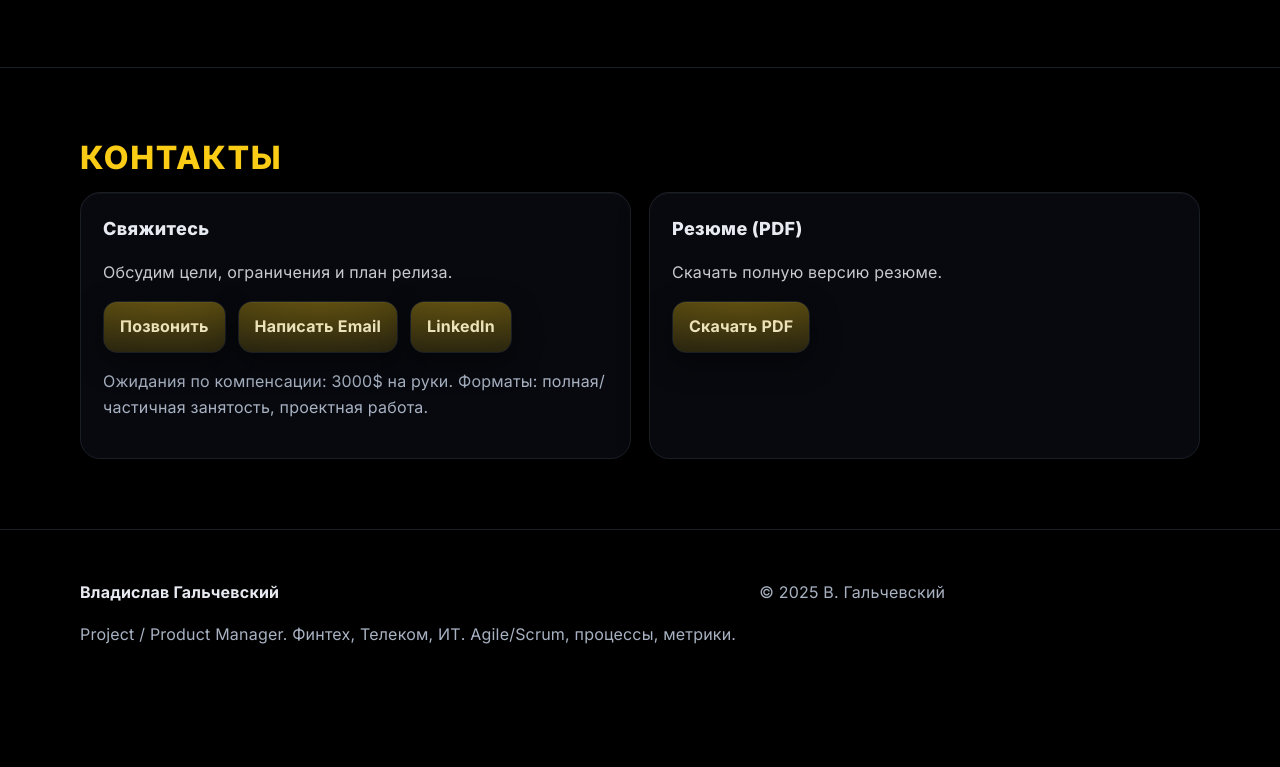
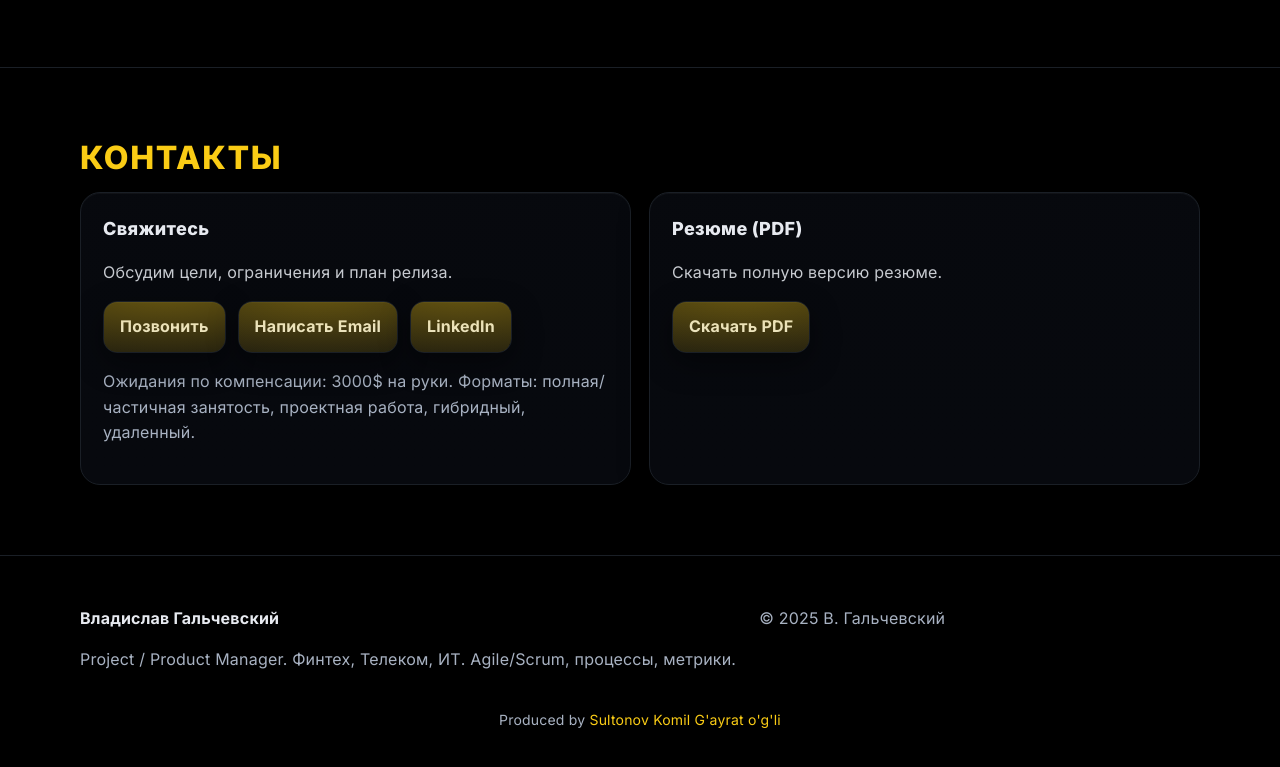
Before and after one commit to kayoooma/project_manager_Vladislav, a plain HTML site: page index.html in a window 1280 px wide. Shown: the part 4259-5026 px from the top of the page. Before the commit the page ends 4972 px from the top, so only its background shows below. Drawn offline with Linux system fonts and the light colour scheme; no server answers.

Commit message:
Update index.html
добавил linkedin ссылку и produce by, и форматы работы: гибридная и удалённая

```diff
--- a/index.html
+++ b/index.html
@@ -392,9 +392,9 @@
           <div style="display:flex; gap:12px; flex-wrap:wrap; margin:10px 0 14px">
             <a class="cta" href="tel:+998909900608" onmousemove="btnHover(event)" onmouseleave="btnLeave(event)"><span data-i18n="contacts.contact.call">Позвонить</span></a>
             <a class="cta" href="mailto:galchevsky.v.i@gmail.com" onmousemove="btnHover(event)" onmouseleave="btnLeave(event)"><span data-i18n="contacts.contact.email">Написать Email</span></a>
-            <a class="cta" href="#" onmousemove="btnHover(event)" onmouseleave="btnLeave(event)"><span data-i18n="contacts.contact.linkedin">LinkedIn</span></a>
+            <a class="cta" href="https://www.linkedin.com/in/galchevsky?utm_source=share&utm_campaign=share_via&utm_content=profile&utm_medium=ios_app" onmousemove="btnHover(event)" onmouseleave="btnLeave(event)"><span data-i18n="contacts.contact.linkedin">LinkedIn</span></a>
           </div>
-          <p class="muted small" data-i18n="contacts.contact.salary">Ожидания по компенсации: 3000$ на руки. Форматы: полная/частичная занятость, проектная работа.</p>
+          <p class="muted small" data-i18n="contacts.contact.salary">Ожидания по компенсации: 3000$ на руки. Форматы: полная/частичная занятость, проектная работа, гибридный, удаленный.</p>
         </div>
         <div id="cv" class="card reveal">
           <div class="card-title" data-i18n="contacts.resume.title">Резюме (PDF)</div>
@@ -412,6 +412,9 @@
         <p class="small muted" data-i18n="footer.desc">Project / Product Manager. Финтех, Телеком, ИТ. Agile/Scrum, процессы, метрики.</p>
       </div>
       <div class="small muted">© <span id="year"></span> <span data-i18n="footer.copyright">В. Гальчевский</span></div>
+    </div>
+    <div style="grid-column: 1 / -1; text-align: center; margin-top: 20px; font-size: 14px; color: var(--muted);">
+      Produced by <a href="https://t.me/Ka_yooo_ma" target="_blank" style="color: var(--accent);">Sultonov Komil G'ayrat o'g'li</a>
     </div>
   </footer>
 
@@ -645,7 +648,7 @@
         "contacts.contact.call": "Позвонить",
         "contacts.contact.email": "Написать Email",
         "contacts.contact.linkedin": "LinkedIn",
-        "contacts.contact.salary": "Ожидания по компенсации: 3000$ на руки. Форматы: полная/частичная занятость, проектная работа.",
+        "contacts.contact.salary": "Ожидания по компенсации: 3000$ на руки. Форматы: полная/частичная занятость, проектная работа, гибридный, удаленный.",
         "contacts.resume.title": "Резюме (PDF)",
         "contacts.resume.desc": "Скачать полную версию резюме.",
         "contacts.resume.download": "Скачать PDF",
@@ -761,7 +764,7 @@
         "contacts.contact.call": "Call",
         "contacts.contact.email": "Write Email",
         "contacts.contact.linkedin": "LinkedIn",
-        "contacts.contact.salary": "Compensation expectations: $3000 net. Formats: full/part-time, project work.",
+        "contacts.contact.salary": "Compensation expectations: $3000 net. Formats: full/part-time, project work, hybrid, remote.",
         "contacts.resume.title": "Resume (PDF)",
         "contacts.resume.desc": "Download full version of resume.",
         "contacts.resume.download": "Download PDF",
```
